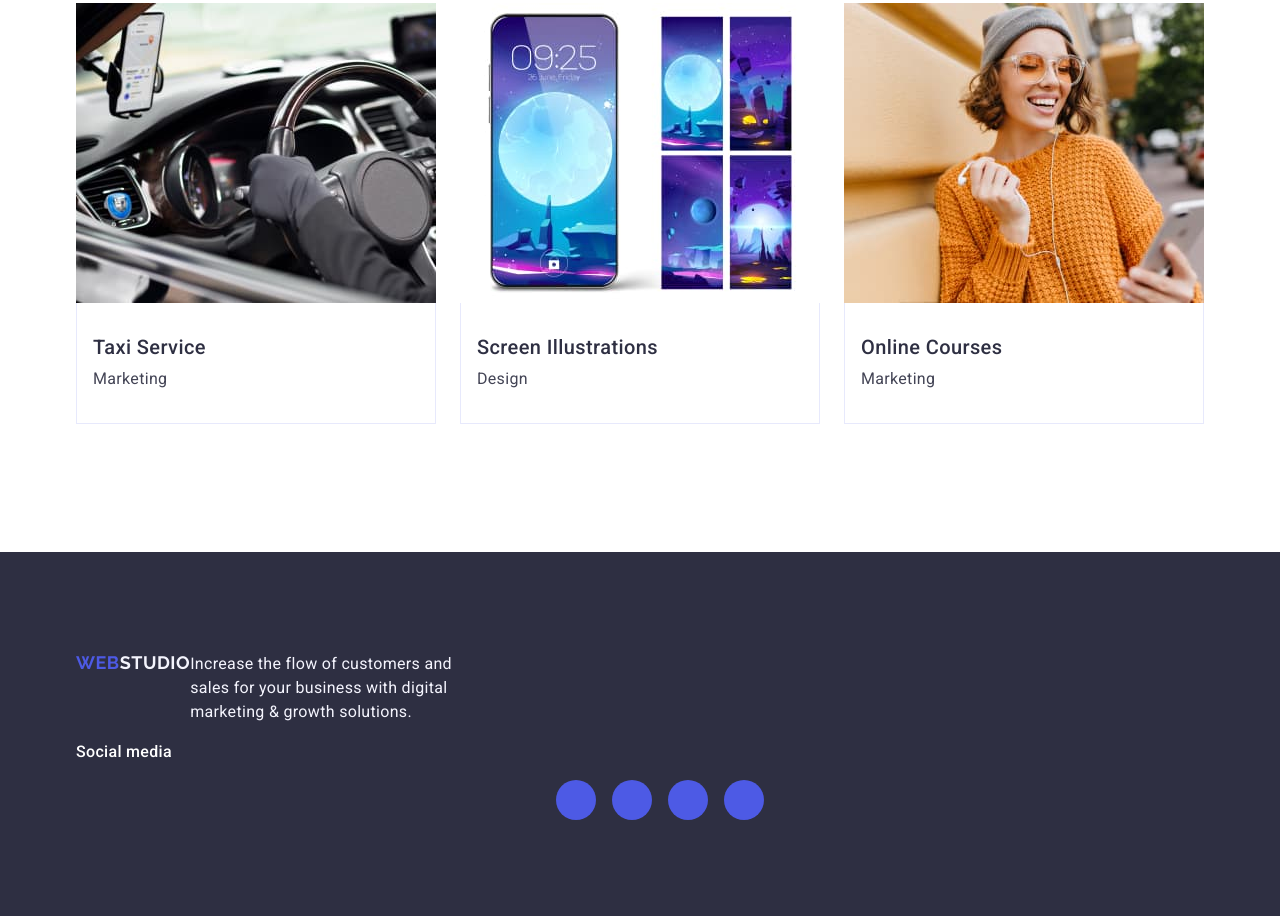
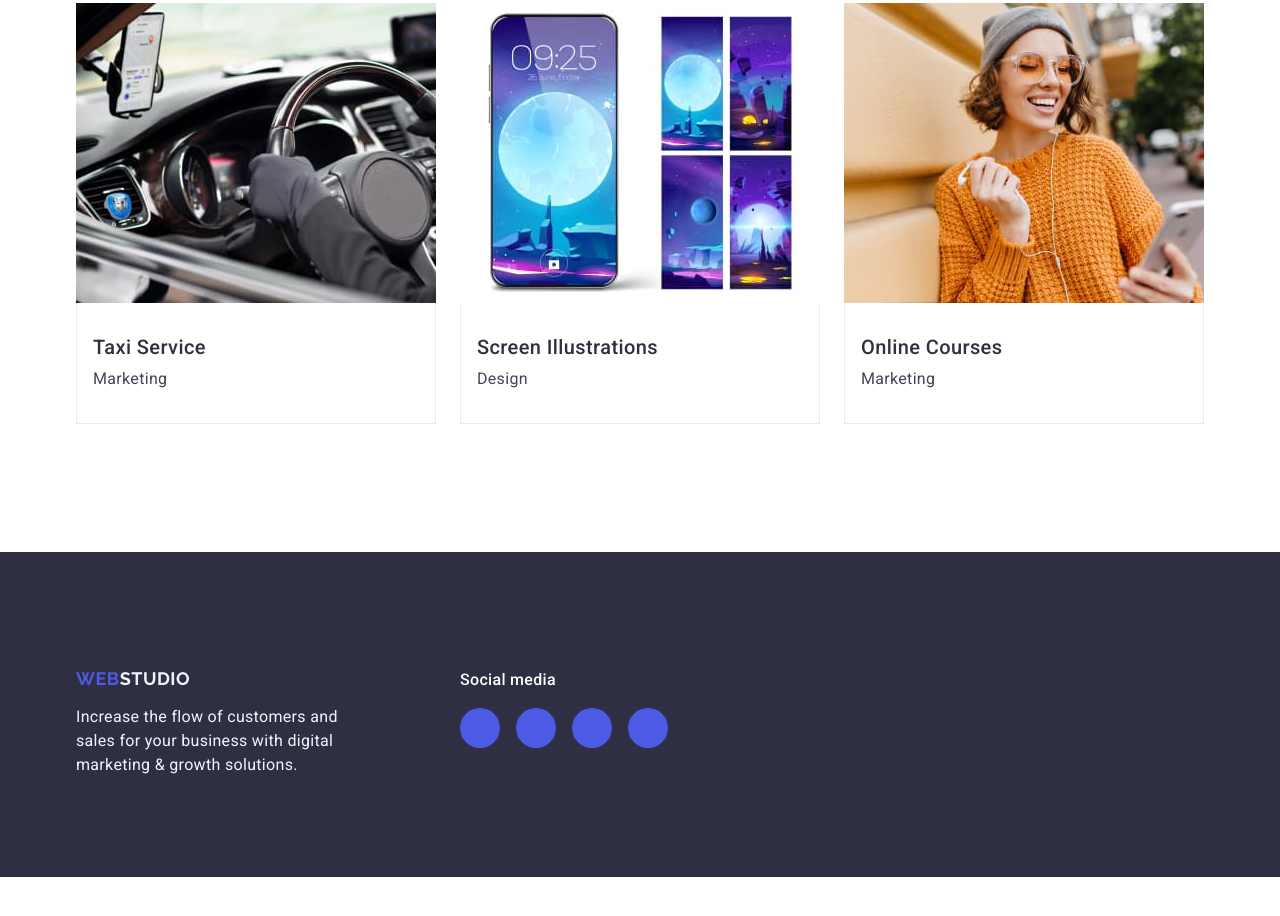
Before and after one commit to MykhailoSyvous/goit-markup-hw-04, a plain HTML site: page index.html in a window 1280 px wide. Shown: the part 2647-3563 px from the top of the page. After the commit the page ends 3524 px from the top, so only its background shows below. Drawn offline with nearby package versions, Linux system fonts and the light colour scheme.

Commit message:
footer-fix-4

```diff
--- a/css/stylle.css
+++ b/css/stylle.css
@@ -441,13 +441,14 @@ border-top: none;
     padding-bottom: 100px;
 }
 .box-footer{
-    display: flex;
-    align-items: baseline;
+
+
     margin-right: 120px;
 
 }
 .box-box-footer{
-    margin-right: 120px;
+   display: flex;
+   align-items: baseline;
 }
 
 .footer-logo{
@@ -490,6 +491,7 @@ margin-bottom: 16px;
     justify-content: center;
     align-items: center;
     gap:16px;
+    padding-left: 0;
 }
 .footer-soc-item{
 width: 40px;
--- a/index.html
+++ b/index.html
@@ -435,7 +435,7 @@
     </main>
     <!-- footer section -->
     <footer class="footer-sections">
-     <div class="container">
+     <div class="container box-box-footer">
       <div class="box-footer ">
         <a class="footer-logo" href="/"
           >Web<span class="footer-logo-akcent">Studio</span></a
@@ -473,13 +473,13 @@
             <a class="footer-soc-link" href="">
               <svg fill="none" width="24" height="24" class="svg-footer">
                 <use href="./images/icons.svg#icon-linkedin"></use>
-     </div>
               </svg>
             </a>
           </li>
         </ul>
 
       </div>
+     </div>
     </footer>
   </body>
 </html>
```
